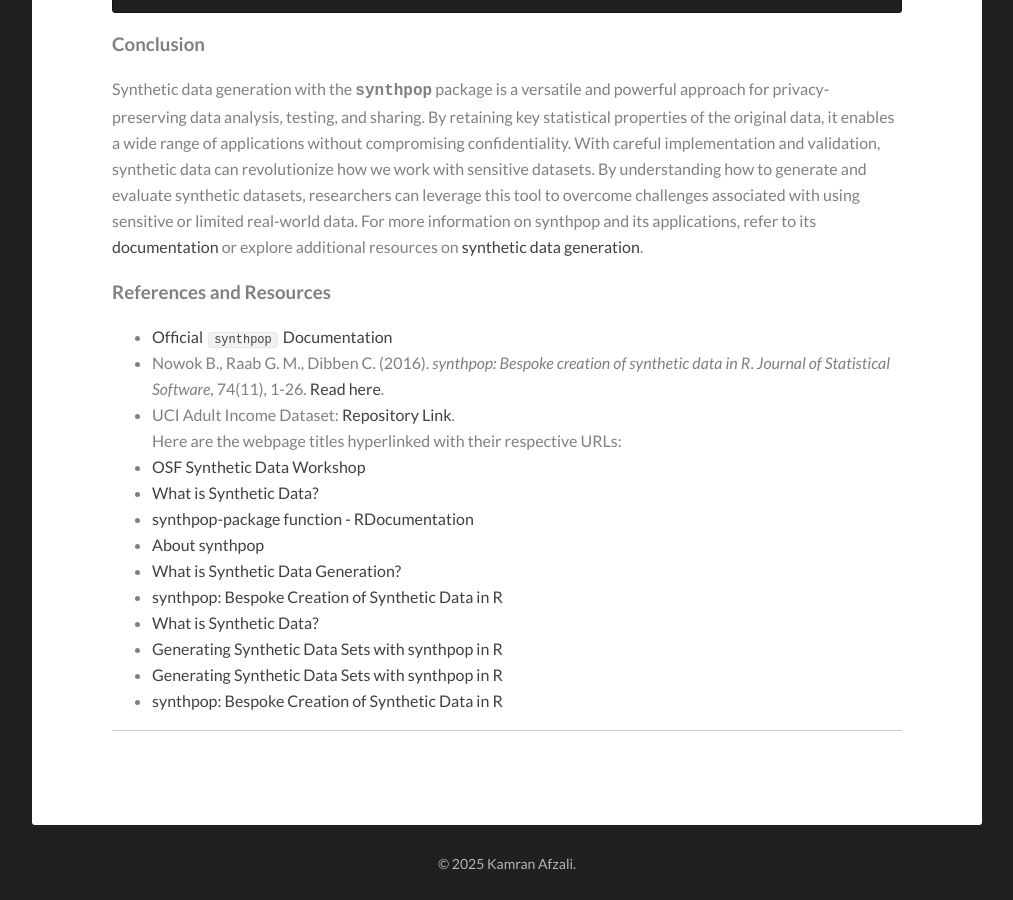
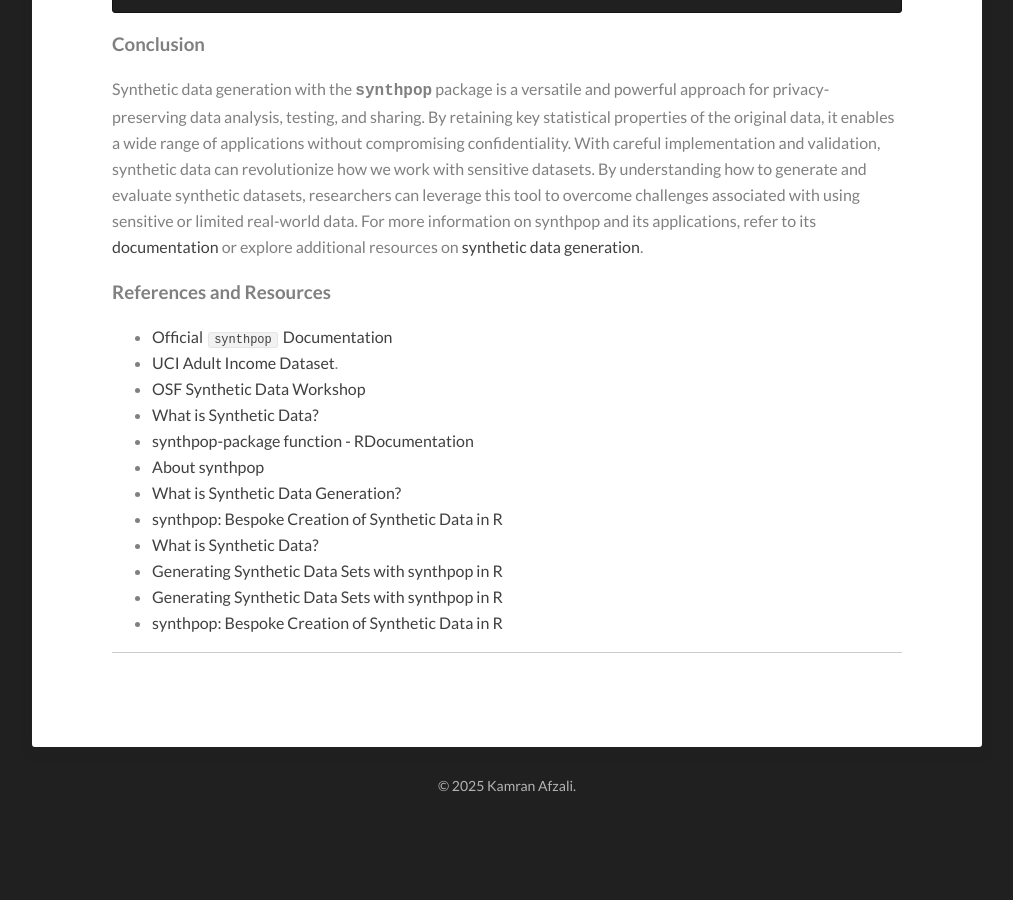
Before and after one commit to Kamran-Afzali/Kamran-Afzali.github.io, a Jekyll site: the page built from _posts/2025-07-25-synthpop.md, in a window 1280 px wide and 900 px high, scrolled down 3318 px. Shown: the whole window, without its empty margins (133-1146 px from the left). Built offline with Jekyll 4.4.1, drawn with Linux system fonts in a browser that asks for light colours; our own code applies the rules of GitHub Pages for plain Markdown files; after the commit the page ends 4140 px from its top, so only the background shows below that.

Commit message:
Update 2025-07-25-synthpop.md

```diff
--- a/_posts/2025-07-25-synthpop.md
+++ b/_posts/2025-07-25-synthpop.md
@@ -99,9 +99,7 @@
 ### References and Resources
 
 - [Official `synthpop` Documentation](https://cran.r-project.org/web/packages/synthpop/synthpop.pdf)
-- Nowok B., Raab G. M., Dibben C. (2016). *synthpop: Bespoke creation of synthetic data in R*. *Journal of Statistical Software*, 74(11), 1-26. [Read here](https://www.jstatsoft.org/article/view/v074i11).
-- UCI Adult Income Dataset: [Repository Link](https://archive.ics.uci.edu/ml/datasets/adult).
-Here are the webpage titles hyperlinked with their respective URLs:
+- [UCI Adult Income Dataset](https://archive.ics.uci.edu/ml/datasets/adult).
 - [OSF Synthetic Data Workshop](https://thomvolker.github.io/osf_synthetic/osf_synthetic_workshop.html)
 - [What is Synthetic Data?](https://aws.amazon.com/what-is/synthetic-data/)
 - [synthpop-package function - RDocumentation](https://www.rdocumentation.org/packages/synthpop/versions/1.8-0/topics/synthpop-package)
```
